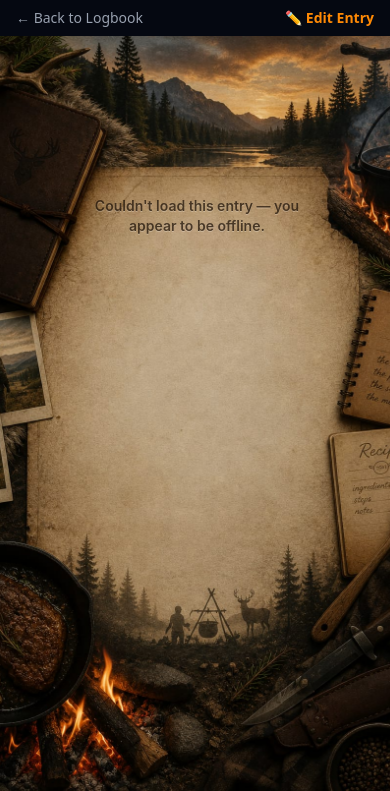
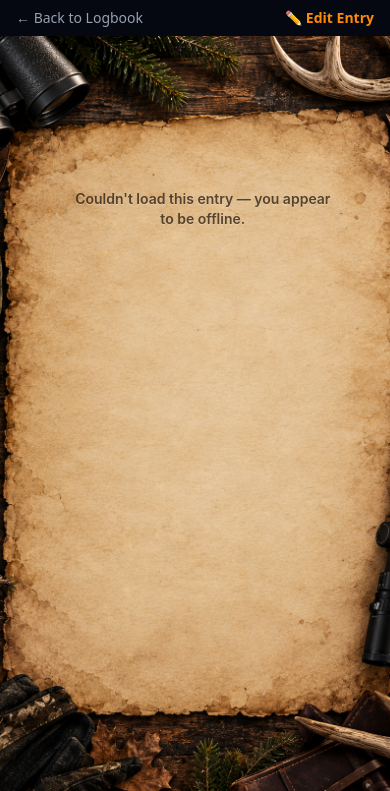
Before and after one commit to chelohomelab/hunting-blogging-and-cooking, a Python web app: template templates/logbook_view.html in a window 390 px wide. Shown: the part 53-844 px from the top of the page. Run offline with Jinja, Linux system fonts and the light colour scheme; the template is opened without the code that fills it, so the values that code supplies are empty.

Commit message:
Replace the logbook phone background with a new photo
Swapped phone_logbook_background.jpeg for the new .png the user
provided, used on both the single-entry and trip "notebook page" views.

Re-measured the blank parchment's pixel bounds on the new image via
color-based edge detection (sampling multiple scan lines and taking
the conservative intersection, rather than eyeballing) and updated
.notebook-content's positioning in both templates to match: left/top/
width/height changed from 22%/17%/57%/52% to 19%/16%/66%/69%. Verified
by rendering the computed box back onto the image before shipping —
comfortably inside the parchment's torn edges on all sides.

Updated static/sw.js's STATIC_URLS entry to the new filename and
bumped SW_VERSION (v18 -> v19), since this is a cache-first static
asset and the old filename would otherwise 404 forever on an
already-installed service worker.

Co-Authored-By: Claude Sonnet 5 <noreply@anthropic.com>

```diff
--- a/static/sw.js
+++ b/static/sw.js
@@ -33,7 +33,7 @@
 // manifest.json, images, ...). STATIC_CACHE is cache-first and never revalidates an asset it
 // already has, so an already-installed service worker keeps serving the old cached copy of e.g.
 // logbook.js forever after a deploy unless the cache name itself changes.
-const SW_VERSION = 'v18';
+const SW_VERSION = 'v19';
 const STATIC_CACHE = `hbc-static-${SW_VERSION}`;
 // Shell/data caches are deliberately NOT version-suffixed, unlike hbc-static. Tying their name to
 // SW_VERSION meant every version bump wiped them via the activate cleanup below; a device that
@@ -67,7 +67,7 @@ const STATIC_URLS = [
   '/static/images/background-widescreen.png',
   '/static/images/phone-background.png',
   '/static/images/logbook_background.jpeg',
-  '/static/images/phone_logbook_background.jpeg',
+  '/static/images/phone_logbook_background.png',
   '/static/images/recipes-background-widescreen.jpeg',
   '/static/images/phone-recipes-background.png',
   '/static/hunting.js',
--- a/templates/logbook_trip_view.html
+++ b/templates/logbook_trip_view.html
@@ -22,14 +22,14 @@
           position: relative;
           flex: 1;
           width: 100%;
-          background-image: url('/static/images/phone_logbook_background.jpeg');
+          background-image: url('/static/images/phone_logbook_background.png');
           background-size: cover;
           background-position: center;
           background-repeat: no-repeat;
       }
       .notebook-content {
           position: absolute;
-          left: 22%; top: 17%; width: 57%; height: 52%;
+          left: 19%; top: 16%; width: 66%; height: 69%;
           overflow-y: auto;
           color: #1c1006;
           font-family: -apple-system, 'Segoe UI', Roboto, Arial, sans-serif;
--- a/templates/logbook_view.html
+++ b/templates/logbook_view.html
@@ -29,14 +29,14 @@
           position: relative;
           flex: 1;
           width: 100%;
-          background-image: url('/static/images/phone_logbook_background.jpeg');
+          background-image: url('/static/images/phone_logbook_background.png');
           background-size: cover;
           background-position: center;
           background-repeat: no-repeat;
       }
       .notebook-content {
           position: absolute;
-          left: 22%; top: 17%; width: 57%; height: 52%;
+          left: 19%; top: 16%; width: 66%; height: 69%;
           overflow-y: auto;
           color: #1c1006;
           font-family: -apple-system, 'Segoe UI', Roboto, Arial, sans-serif;
```
Also changed, not shown: CHANGELOG.md, static/images/phone_logbook_background.jpeg (deleted), static/images/phone_logbook_background.png (added), 1 other file.
